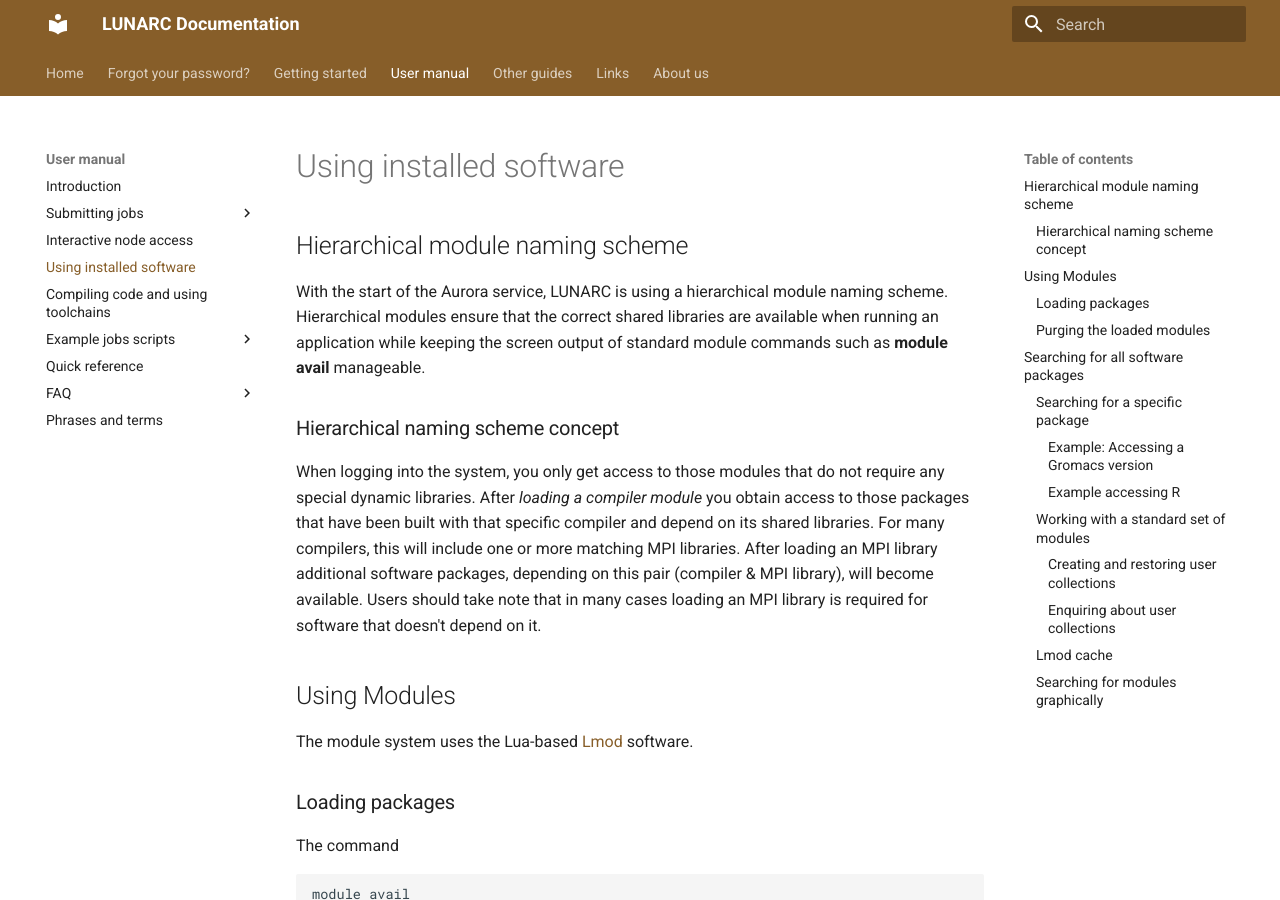
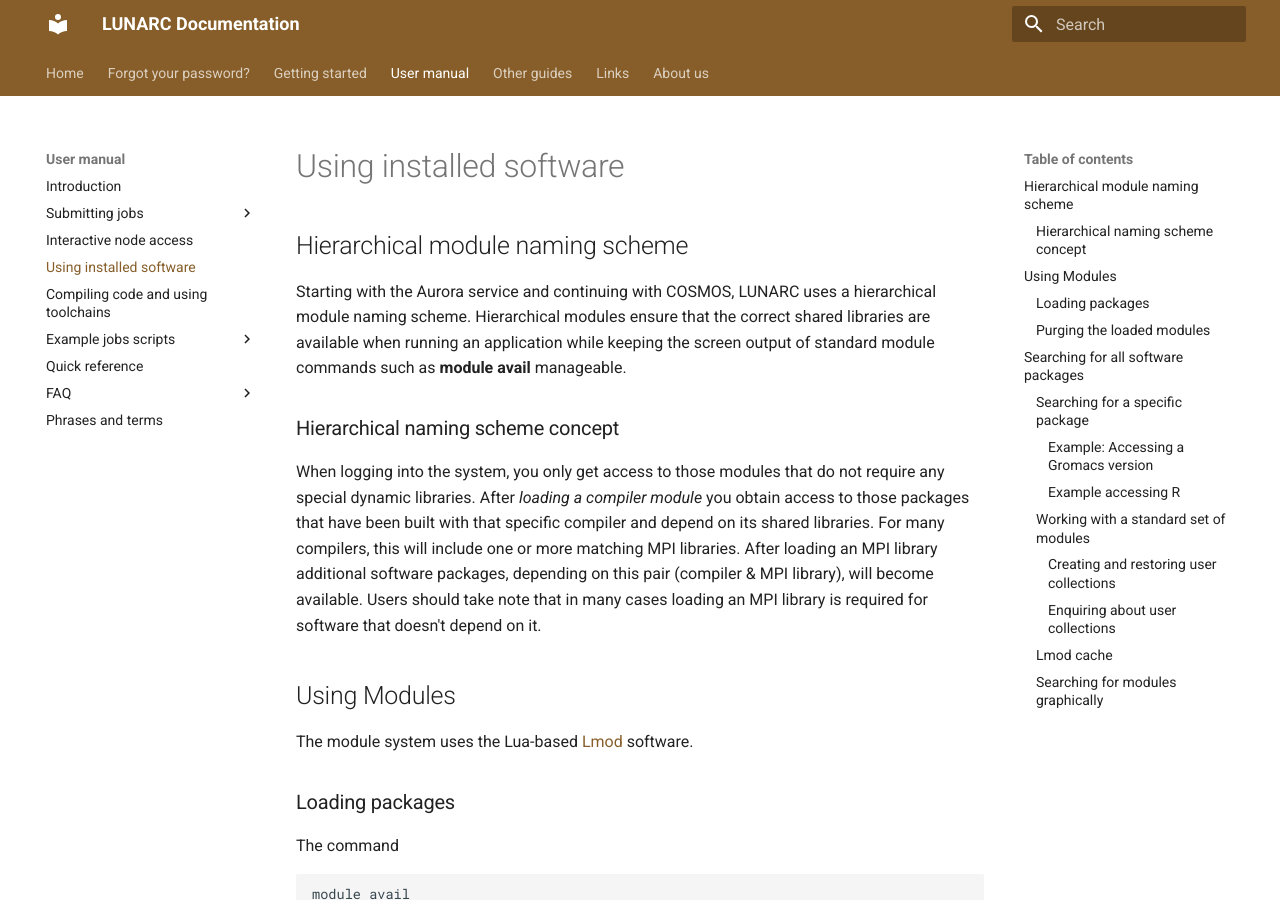
Before and after one commit to lunarc/lunarc_docs, an MkDocs documentation site: the page built from docs/manual/manual_modules.md, in a window 1280 px wide and 900 px high. Built offline with MkDocs 1.6.1 and Material for MkDocs 9.7.7, drawn with Linux system fonts in a browser that asks for light colours; comment, search, counter and statistics services are not loaded.

Commit message:
Update manual_modules.md
clarified residual Aurora reference

```diff
--- a/docs/manual/manual_modules.md
+++ b/docs/manual/manual_modules.md
@@ -2,8 +2,7 @@
 
 ## Hierarchical module naming scheme
 
-With the start of the Aurora service, LUNARC is using a hierarchical module naming scheme.  Hierarchical modules ensure that the correct shared libraries are available when running an application while keeping the screen output of standard module commands such as **module avail** manageable.
-
+Starting with the Aurora service and continuing with COSMOS, LUNARC uses a hierarchical module naming scheme.  Hierarchical modules ensure that the correct shared libraries are available when running an application while keeping the screen output of standard module commands such as **module avail** manageable.
 ### Hierarchical naming scheme concept
 
 When logging into the system, you only get access to those modules that do not require any special dynamic libraries.  After *loading a compiler module* you obtain access to those packages that have been built with that specific compiler and depend on its shared libraries. For many compilers, this will include one or more matching MPI libraries.  After loading an MPI library additional software packages, depending on this pair (compiler & MPI library), will become available.  Users should take note that in many cases loading an MPI library is required for software that doesn't depend on it.
```
